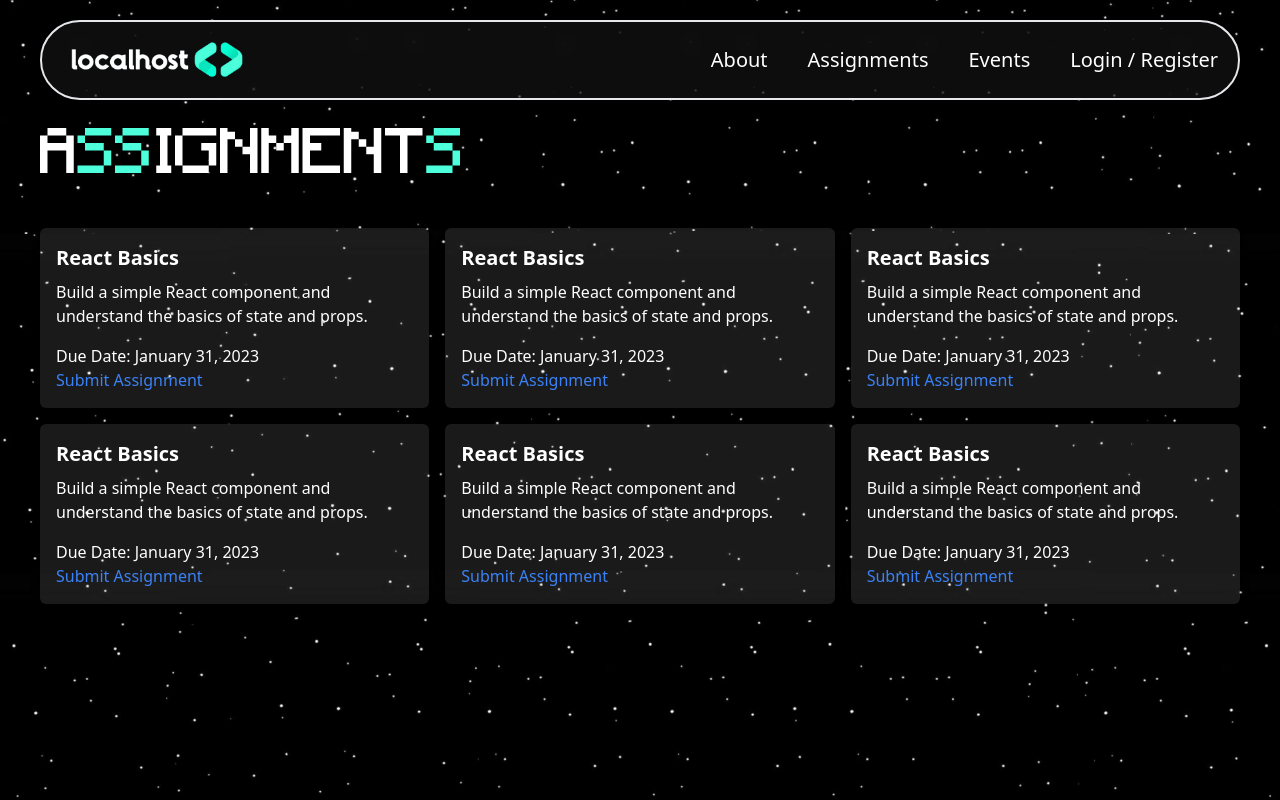
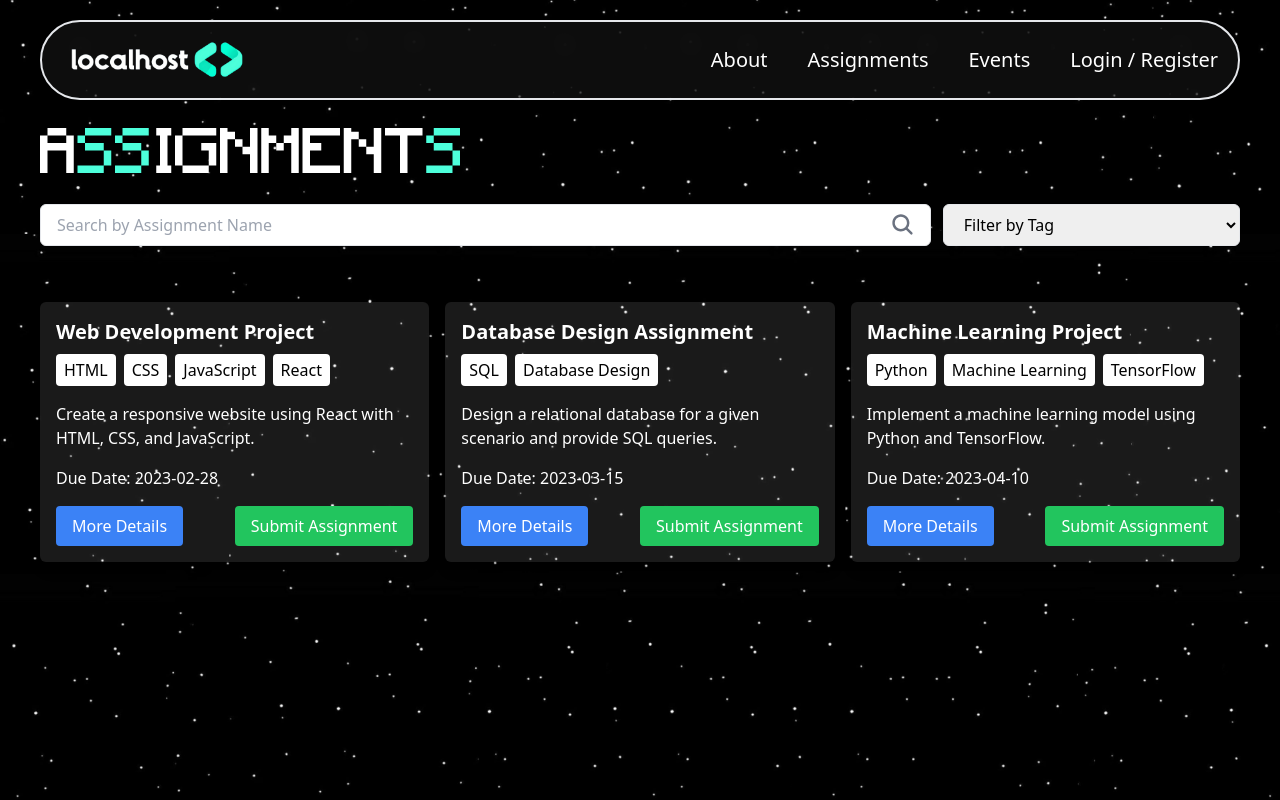
Before and after one commit to anmolyadav-dev/localhost-website, a Next.js app: page /assignments in a window 1280 px wide. Built offline with nearby package versions, Linux system fonts and the light colour scheme; no server answers.

Commit message:
assignment card and event card

```diff
--- a/app/assignments/page.tsx
+++ b/app/assignments/page.tsx
@@ -1,47 +1,50 @@
 // Import the necessary modules
+"use client";
+import { useState } from "react";
 import AssignmentCard from "../components/AssignmentCard";
+import { IoSearch } from "react-icons/io5";
 
 // Your assignments data
 const assignmentsData = [
   {
-    assignmentTitle: "React Basics",
+    assignmentId: "1",
+    assignmentTitle: "Web Development Project",
+    tags: ["HTML", "CSS", "JavaScript", "React"],
     assignmentDescription:
-      "Build a simple React component and understand the basics of state and props.",
-    dueDate: "January 31, 2023",
+      "Create a responsive website using React with HTML, CSS, and JavaScript.",
+    dueDate: "2023-02-28",
   },
   {
-    assignmentTitle: "React Basics",
+    assignmentId: "2",
+    assignmentTitle: "Database Design Assignment",
+    tags: ["SQL", "Database Design"],
     assignmentDescription:
-      "Build a simple React component and understand the basics of state and props.",
-    dueDate: "January 31, 2023",
+      "Design a relational database for a given scenario and provide SQL queries.",
+    dueDate: "2023-03-15",
   },
   {
-    assignmentTitle: "React Basics",
+    assignmentId: "3",
+    assignmentTitle: "Machine Learning Project",
+    tags: ["Python", "Machine Learning", "TensorFlow"],
     assignmentDescription:
-      "Build a simple React component and understand the basics of state and props.",
-    dueDate: "January 31, 2023",
-  },
-  {
-    assignmentTitle: "React Basics",
-    assignmentDescription:
-      "Build a simple React component and understand the basics of state and props.",
-    dueDate: "January 31, 2023",
-  },
-  {
-    assignmentTitle: "React Basics",
-    assignmentDescription:
-      "Build a simple React component and understand the basics of state and props.",
-    dueDate: "January 31, 2023",
-  },
-  {
-    assignmentTitle: "React Basics",
-    assignmentDescription:
-      "Build a simple React component and understand the basics of state and props.",
-    dueDate: "January 31, 2023",
+      "Implement a machine learning model using Python and TensorFlow.",
+    dueDate: "2023-04-10",
   },
 ];
 
 const Page = () => {
+  const [searchQuery, setSearchQuery] = useState("");
+  const [tagFilter, setTagFilter] = useState("");
+
+  // Function to filter assignments based on search query and tags
+  const filteredAssignments = assignmentsData.filter((assignment) => {
+    const nameMatch = assignment.assignmentTitle
+      .toLowerCase()
+      .includes(searchQuery.toLowerCase());
+    const tagMatch = tagFilter ? assignment.tags.includes(tagFilter) : true;
+    return nameMatch && tagMatch;
+  });
+
   return (
     <div className="bg-bg-star bg-cover min-h-screen bg-left lg:bg-center">
       <h2 className="font-[mine] text-4xl lg:text-6xl text-white pt-32 px-10">
@@ -49,15 +52,41 @@ const Page = () => {
         <span className="text-[#4DFFDB]">S</span>
       </h2>
 
+      {/* Search Bar */}
+      <div className="px-10 py-4 flex gap-3">
+        <div className="w-3/4 relative">
+          <input
+            type="text"
+            placeholder="Search by Assignment Name"
+            value={searchQuery}
+            onChange={(e) => setSearchQuery(e.target.value)}
+            className="px-4 py-2 w-full border rounded-md"
+          />
+          <div className="absolute top-2 right-4 flex items-center ">
+            <IoSearch className="text-gray-500" size={25}/>
+          </div>
+        </div>
+        <select
+          title="tagsfilter"
+          value={tagFilter}
+          onChange={(e) => setTagFilter(e.target.value)}
+          className="px-4 py-2 w-1/4 border rounded-md"
+        >
+          <option value="">Filter by Tag</option>
+          <option value="HTML">HTML</option>
+          <option value="CSS">CSS</option>
+          <option value="JavaScript">SQL</option>
+          <option value="JavaScript">Database Design</option>
+          <option value="JavaScript">Python</option>
+          <option value="JavaScript">Machine Learning</option>
+          <option value="JavaScript">TensorFlow</option>
+          {/* Add more options as needed */}
+        </select>
+      </div>
+
       <div className="grid justify-center items-center px-10 py-10 grid-cols-1 md:grid-cols-2 lg:grid-cols-3 gap-4">
-        {assignmentsData.map((assignment, index) => (
-          <AssignmentCard
-            key={index} // Using the index as the key
-            assignmentId={index.toString()} // Using the index as the assignmentId
-            assignmentTitle={assignment.assignmentTitle}
-            assignmentDescription={assignment.assignmentDescription}
-            dueDate={assignment.dueDate}
-          />
+        {filteredAssignments.map((assignment) => (
+          <AssignmentCard key={assignment.assignmentId} {...assignment} />
         ))}
       </div>
     </div>
--- a/app/components/AssignmentCard.tsx
+++ b/app/components/AssignmentCard.tsx
@@ -1,7 +1,9 @@
+"use client";
 import Link from "next/link";
 
 interface AssignmentCardProps {
-  assignmentTitle: string; // Explicitly declare the type of assignmentTitle as string
+  assignmentTitle: string;
+  tags?: string[]; // Make tags optional
   assignmentDescription: string;
   dueDate: string;
   assignmentId: string;
@@ -9,6 +11,7 @@ interface AssignmentCardProps {
 
 const AssignmentCard = ({
   assignmentTitle,
+  tags = [], // Provide a default empty array
   assignmentDescription,
   dueDate,
   assignmentId,
@@ -19,14 +22,32 @@ const AssignmentCard = ({
         <h2 className="text-xl text-white font-semibold mb-2">
           {assignmentTitle}
         </h2>
+        <div className="flex flex-wrap gap-2 mb-4">
+          {tags.map((tag, index) => (
+            <span
+              key={index}
+              className="bg-white text-black px-2 py-1 rounded"
+            >
+              {tag}
+            </span>
+          ))}
+        </div>
         <p className="text-white mb-4">{assignmentDescription}</p>
         <p className="text-white">Due Date: {dueDate}</p>
-        <Link
-          href={`/assignments/${assignmentId}`}
-          className="text-blue-500 hover:underline"
-        >
-          Submit Assignment
-        </Link>
+        <div className="mt-4 flex justify-between items-center">
+          <Link
+            href={`/assignments/${assignmentId}`}
+            className="bg-blue-500 text-white px-4 py-2 rounded mr-2 hover:bg-blue-600"
+          >
+            More Details
+          </Link>
+          <Link
+            href={`/submit/${assignmentId}`}
+            className="bg-green-500 text-white px-4 py-2 rounded hover:bg-green-600"
+          >
+            Submit Assignment
+          </Link>
+        </div>
       </div>
     </div>
   );
--- a/app/components/EventCard.tsx
+++ b/app/components/EventCard.tsx
@@ -1,5 +1,4 @@
-// EventCard.tsx
-
+"use client"
 import Image from "next/image";
 import Link from "next/link";
 
@@ -18,26 +17,48 @@ const EventCard = ({
   eventLocation,
   imageUrl,
 }: EventCardProps) => {
+  // Check if the event is upcoming or completed
+  const isEventUpcoming = new Date(eventDate) > new Date();
+
   return (
-        <div className="bg-white shadow-lg rounded-md overflow-hidden">
-            <div className="relative h-48">
+    <div className="bg-white shadow-lg rounded-md overflow-hidden w-96">
+      <div className="relative h-72 w-full">
         <Image src={imageUrl} alt={eventName} layout="fill" objectFit="cover" />
       </div>
 
       <div className="p-4">
-                <h2 className="text-xl font-semibold mb-2">{eventName}</h2>
+        <h2 className="text-2xl font-semibold mb-2">{eventName}</h2>
 
         <p className="text-gray-600 mb-4">
           <span className="mr-2">{eventDate}</span>•
           <span className="ml-2">{eventLocation}</span>
         </p>
 
+        <p className="text-gray-700 mb-4">
+          Event description goes here...
+        </p>
+
         <Link
           href={`/events/${eventId}`}
-                    className="bg-blue-500 text-white px-4 py-2 rounded-md hover:bg-blue-600 transition duration-300"
+          className="bg-blue-500 text-white px-4 py-2 rounded-md hover:bg-blue-600 transition duration-300 mr-2"
         >
           View Details
         </Link>
+
+        <button
+          className="bg-green-500 text-white px-4 py-2 rounded-md hover:bg-green-600 transition duration-300"
+          onClick={() => alert("Registration button clicked")}
+        >
+          Register
+        </button>
+
+        <p
+          className={`mt-4 ${
+            isEventUpcoming ? "text-green-600" : "text-red-600"
+          }`}
+        >
+          {isEventUpcoming ? "Upcoming Event" : "Completed Event"}
+        </p>
       </div>
     </div>
   );
--- a/app/components/Navbar.tsx
+++ b/app/components/Navbar.tsx
@@ -57,7 +57,7 @@ const Navbar = () => {
                 <IoMdClose size={30} />
               </button>
             </div>
-            <ul className="flex flex-col gap-4 text-xl">
+            <ul className="flex flex-col gap-8 text-4xl ">
               <Link href="/about" onClick={closeMobileMenu}>
                 <li className="hover:text-[#4DFFDB] cursor-pointer">About</li>
               </Link>
--- a/app/events/page.tsx
+++ b/app/events/page.tsx
@@ -4,24 +4,33 @@ import EventCard from "../components/EventCard";
 // Your events data
 const eventsData = [
   {
-    eventName: "Next.js Meetup",
-    eventDate: "December 15, 2023",
-    eventLocation: "Virtual Event",
-    imageUrl: "/images/nextjs-meetup.jpg",
+    eventId: "1",
+    eventName: "Tech Conference 2023",
+    eventDate: "2023-12-29",
+    eventLocation: "Virtual",
+    imageUrl: "/images/tech_conference.jpg",
   },
   {
-    eventName: "Next.js Meetup",
-    eventDate: "December 15, 2023",
-    eventLocation: "Virtual Event",
-    imageUrl: "/images/nextjs-meetup.jpg",
+    eventId: "2",
+    eventName: "Webinar on AI in Healthcare",
+    eventDate: "2023-04-15",
+    eventLocation: "Online",
+    imageUrl: "/images/ai_webinar.jpg",
   },
   {
-    eventName: "Next.js Meetup",
-    eventDate: "December 15, 2023",
-    eventLocation: "Virtual Event",
-    imageUrl: "/images/nextjs-meetup.jpg",
+    eventId: "3",
+    eventName: "Hackathon: Code for a Cause",
+    eventDate: "2023-06-10",
+    eventLocation: "In-person",
+    imageUrl: "/images/hackathon.jpg",
   },
-
+  {
+    eventId: "4",
+    eventName: "Hackathon: Code for a Cause",
+    eventDate: "2023-06-10",
+    eventLocation: "In-person",
+    imageUrl: "/images/hackathon.jpg",
+  },
 ];
 
 const Page = () => {
@@ -31,16 +40,9 @@ const Page = () => {
         E<span className="text-[#4DFFDB]">V</span>ENTS
       </h2>
 
-      <div className="grid justify-center items-center px-10 py-10 grid-cols-1 md:grid-cols-2 lg:grid-cols-3 gap-4">
-        {eventsData.map((event, index) => (
-          <EventCard
-            key={index} // Using the index as the key
-            eventId={index.toString()} // Using the index as the eventId
-            eventName={event.eventName}
-            eventDate={event.eventDate}
-            eventLocation={event.eventLocation}
-            imageUrl={event.imageUrl}
-          />
+      <div className="flex flex-wrap justify-center items-center gap-4 p-8">
+        {eventsData.map((event) => (
+          <EventCard key={event.eventId} {...event} />
         ))}
       </div>
     </div>
```
Lines whose indentation alone changed are shown as unchanged.
